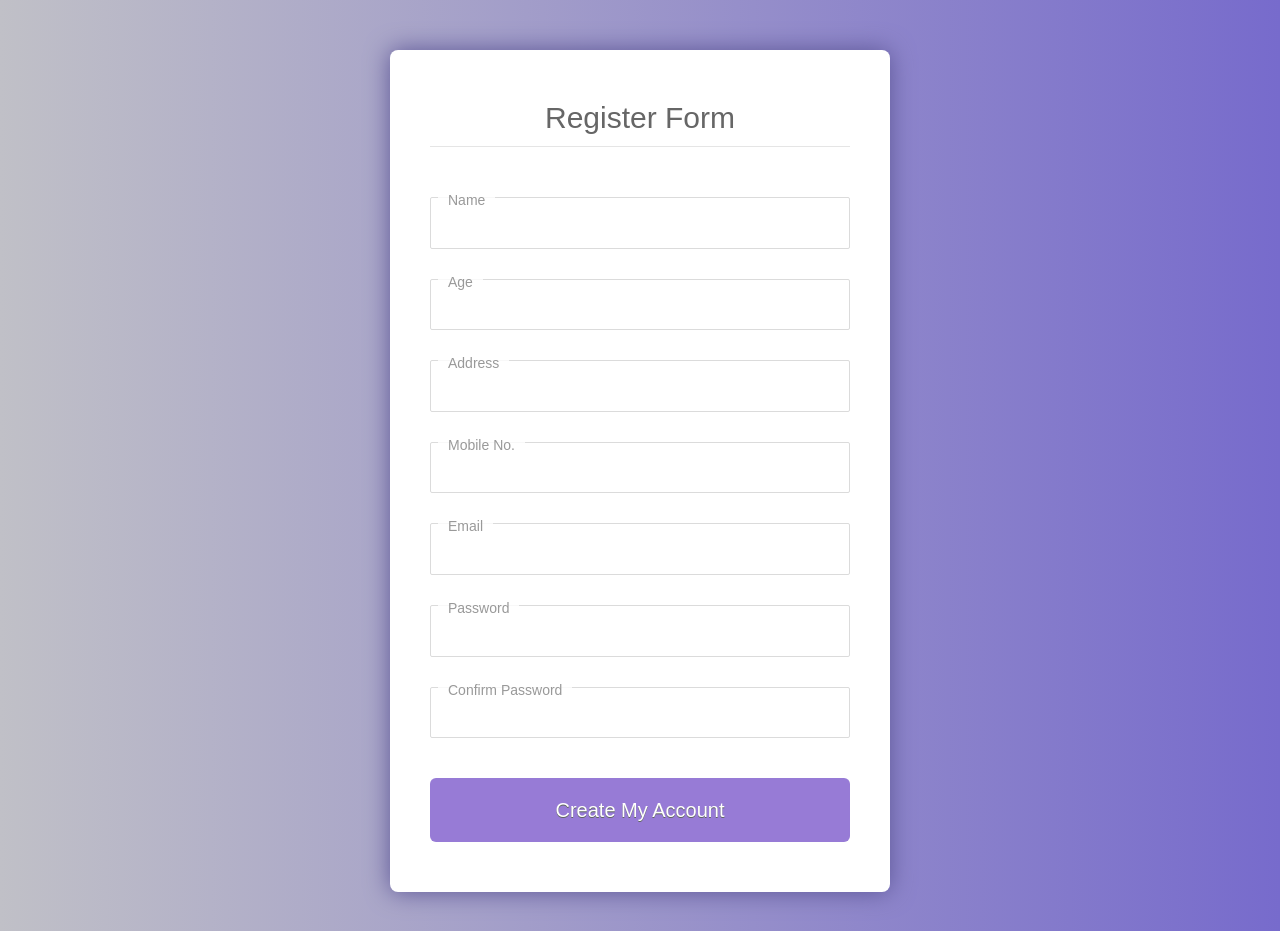
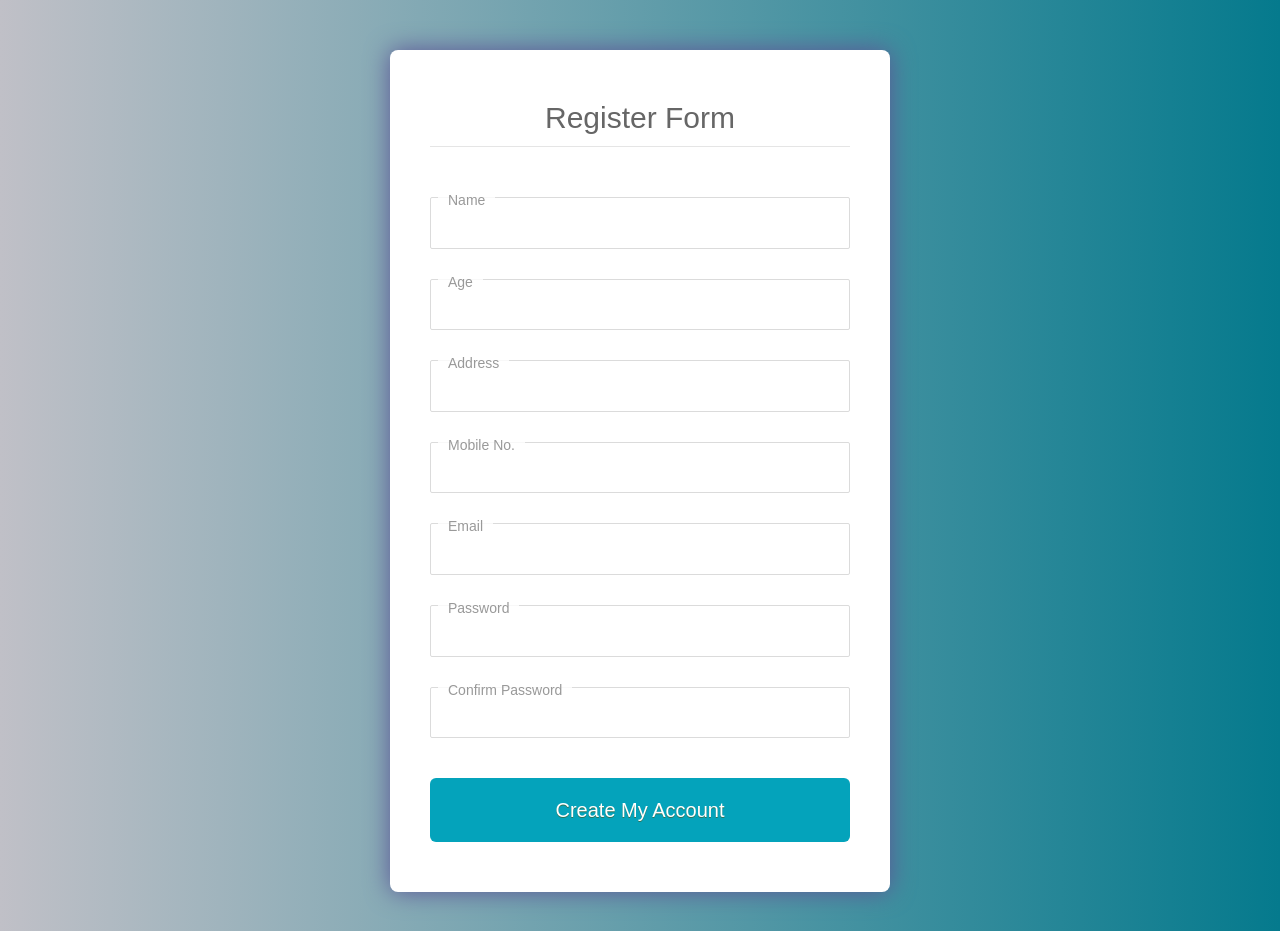
Before and after one commit to Sktanisha/mentalHealth_care, a Django app: page /register in a window 1280 px wide. Run offline with Django 3.2, Linux system fonts and the light colour scheme.

Commit message:
register fix

```diff
--- a/templates/index.html
+++ b/templates/index.html
@@ -118,7 +118,7 @@
 
                                 <center><h2 class="mb-4" data-aos="fade-up">Our mission </h2></center>
 
-                                <p class="mb-0" data-aos="fade-up">we want to make sure everyone is in their best mental state. We want, anyone who struggles with life’s challenges can get help, anytime and anywhere</p>
+                                <center><p class="mb-0" data-aos="fade-up">we want to make sure everyone is in their best mental state. We want, anyone who struggles with life’s challenges can get help, anytime and anywhere</p></center>
                            </div>
 
                            <div class="about-image" data-aos="fade-up" data-aos-delay="200">
--- a/templates/register.html
+++ b/templates/register.html
@@ -12,7 +12,7 @@
   </head>
   <style>
 body {
-  background: linear-gradient(90deg, #c0c0c7, #776bcc);
+  background: linear-gradient(90deg, #c0c0c7, #057a8d);
   font-family: sans-serif;
   font-size: 10px;
 }
@@ -64,7 +64,7 @@ form span {
   color: #666;
 }
 form input[type="submit"] {
-  background: #977bd6;
+  background: #04a3bb;
   border-radius: 6px;
   border: none;
   color: #fff;
@@ -78,7 +78,7 @@ form input[type="submit"] {
   text-shadow: 0 1px rgba(70, 93, 41, 0.7);
 }
 form input[type="submit"]:hover {
-  background: #7163d4;
+  background: #057a8d;
   text-shadow: 0 1px 3px rgba(70, 93, 41, 0.7);
 }
 form label {
```
Also changed, not shown: home/migrations/0005_auto_20220224_0235.py (added).
